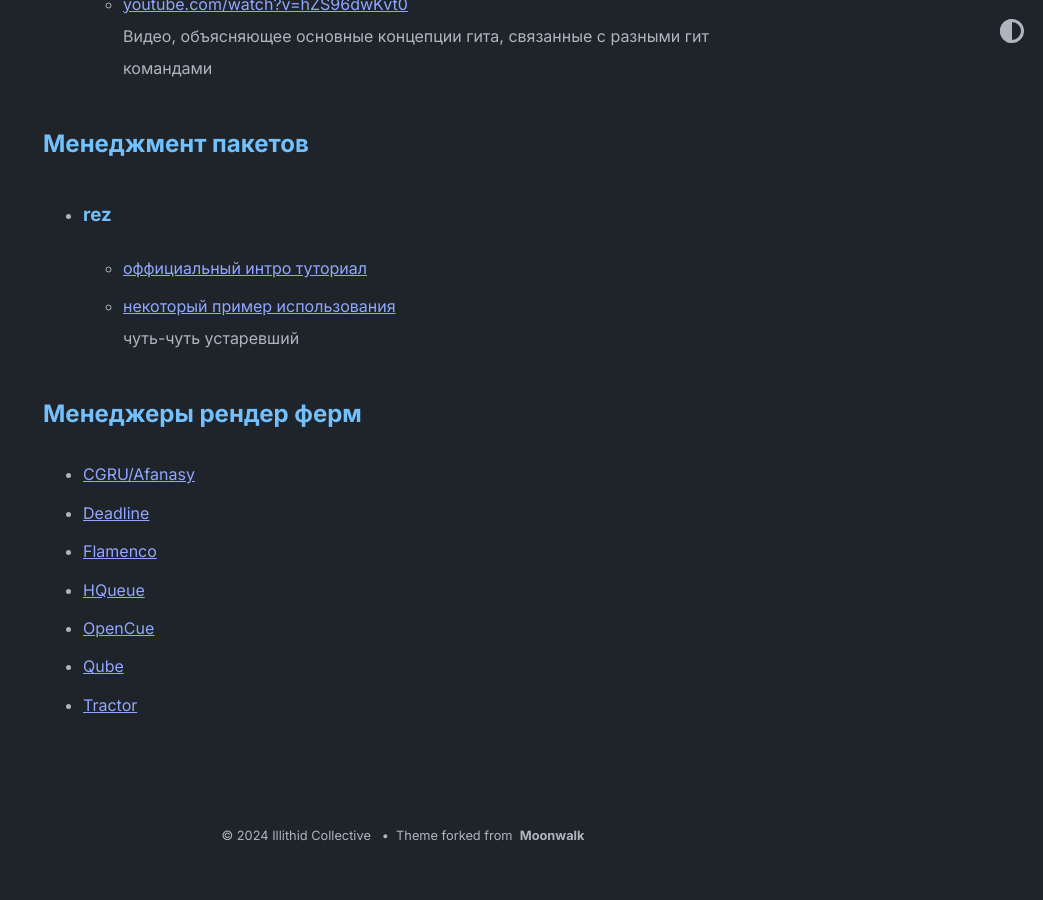
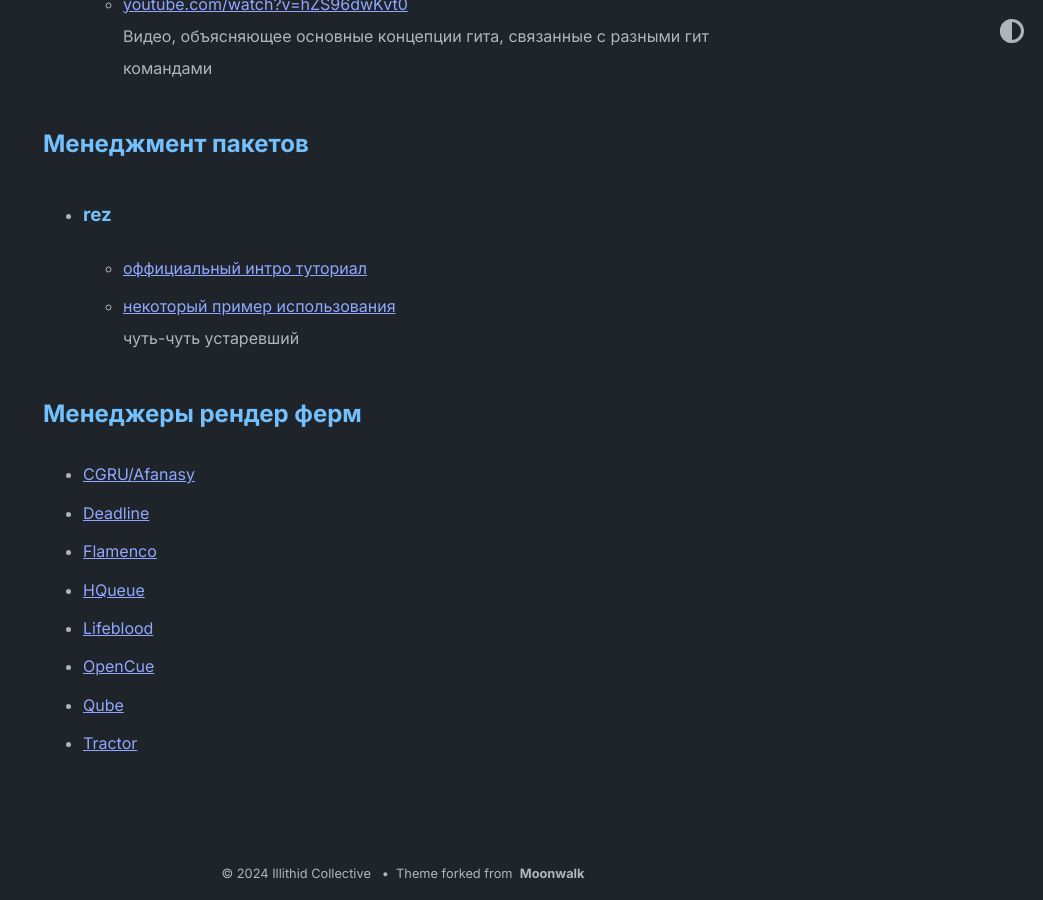
Before and after one commit to pedohorse/cg-community-hub, a Jekyll site: the page built from pipeline_tutorials.md, in a window 1280 px wide and 900 px high, scrolled down 1844 px. Shown: the whole window, without its empty margins (237-1280 px from the left). Built offline with Jekyll 4.4.1, drawn with Linux system fonts in a browser that asks for light colours; before the commit the page ends 2706 px from its top, so only the background shows below that.

Commit message:
add lifeblood

```diff
--- a/pipeline_tutorials.md
+++ b/pipeline_tutorials.md
@@ -70,6 +70,7 @@
 * [Deadline](https://aws.amazon.com/thinkbox-deadline/)
 * [Flamenco](https://flamenco.blender.org/)
 * [HQueue](https://www.sidefx.com/tutorials/getting-started-with-hqueue/)
+* [Lifeblood](https://pedohorse.github.io/lifeblood/)
 * [OpenCue](https://www.opencue.io/)
 * [Qube](https://www.pipelinefx.com/features/)
 * [Tractor](https://renderman.pixar.com/tractor)
```
